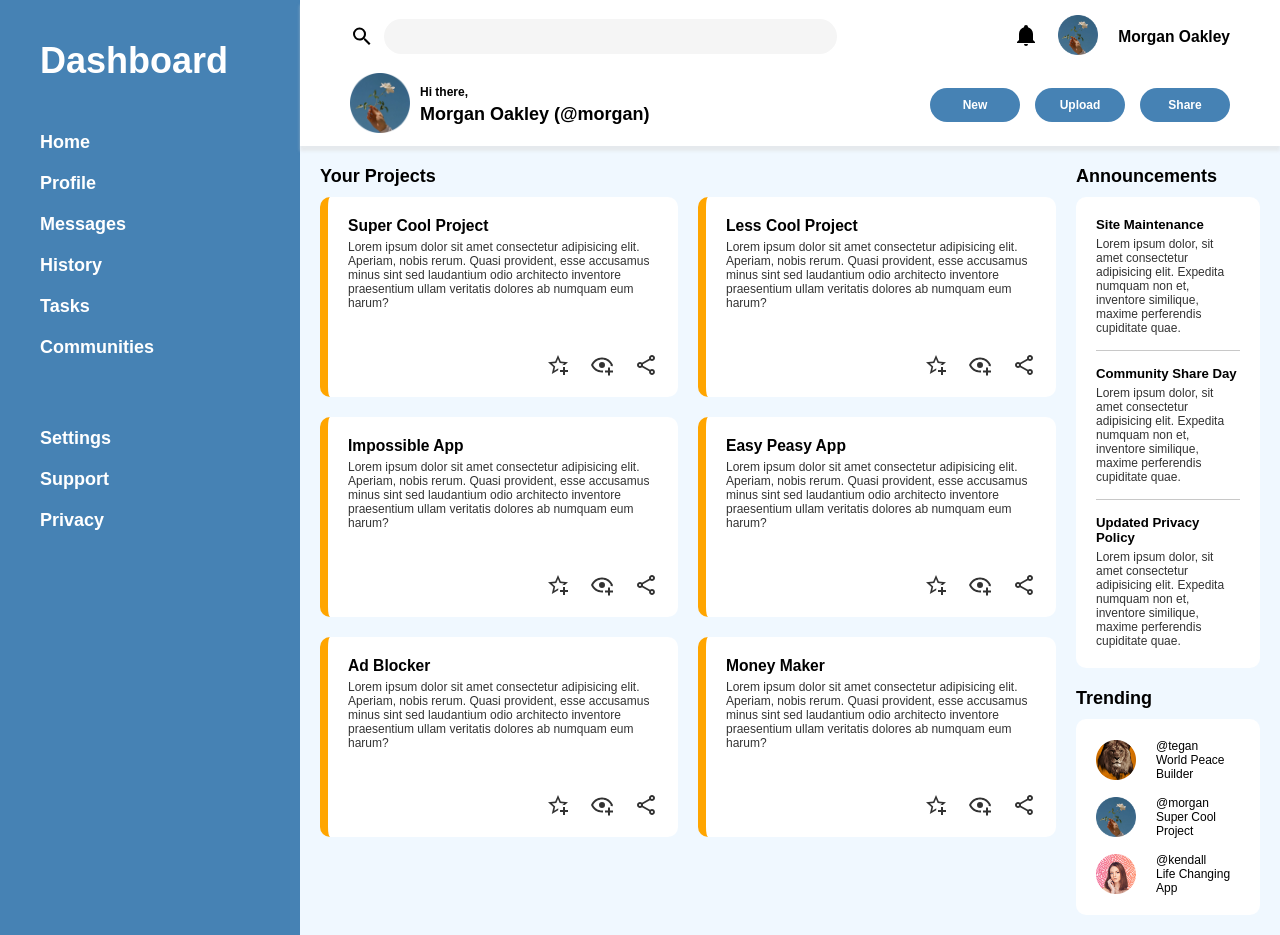
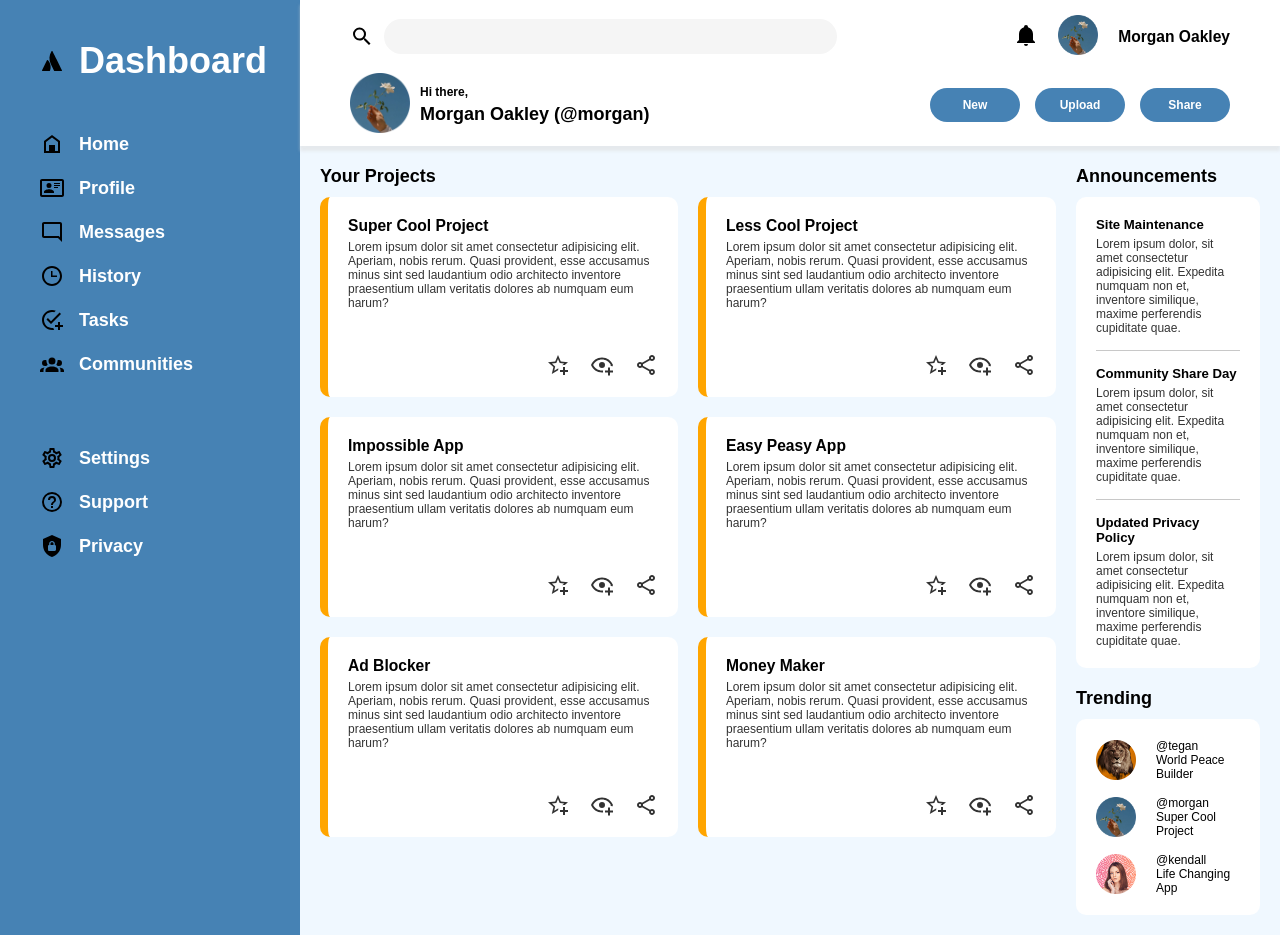
Before and after one commit to cheuyin/odin-admin-dashboard, a plain HTML site: page index.html in a window 1280 px wide. Drawn offline with Linux system fonts and the light colour scheme.

Commit message:
Add icons and logo to sidebar

```diff
--- a/css/styles.css
+++ b/css/styles.css
@@ -38,12 +38,23 @@ button {
   gap: 50px;
 }
 
+.sidebar .logo {
+  display: flex;
+  align-items: center;
+}
+
+.sidebar img {
+  margin-right: 15px;
+}
+
 .sidebar .logo p {
   font-size: 3rem;
 }
 
 .sidebar li {
   margin-bottom: 20px;
+  display: flex;
+  align-items: center;
 }
 
 .header {
--- a/index.html
+++ b/index.html
@@ -52,20 +52,48 @@
     </div>
     <div class="sidebar">
       <div class="logo">
+        <img src="./img/logo.svg" alt="logo">
         <p>Dashboard</p>
       </div>
       <ul class="main-nav">
-        <li>Home</li>
-        <li>Profile</li>
-        <li>Messages</li>
-        <li>History</li>
-        <li>Tasks</li>
-        <li>Communities</li>
+        <li>
+          <img src="./img/home-icon.svg" alt="home icon">
+          <p>Home</p>
+        </li>
+        <li>
+          <img src="./img/profile-icon.svg" alt="profile icon">
+          <p>Profile</p>
+        </li>
+        <li>
+          <img src="./img/message-icon.svg" alt="messages icon">
+          <p>Messages</p>
+        </li>
+        <li>
+          <img src="./img/history-icon.svg" alt="history icon">
+          <p>History</p>
+        </li>
+        <li>
+          <img src="./img/tasks-icon.svg" alt="tasks icon">
+          <p>Tasks</p>
+        </li>
+        <li>
+          <img src="./img/communities-icon.svg" alt="communities icon">
+          <p>Communities</p>
+        </li>
       </ul>
       <ul class="extra-nav">
-        <li>Settings</li>
-        <li>Support</li>
-        <li>Privacy</li>
+        <li>
+          <img src="./img/settings-icon.svg" alt="settings icon">
+          <p>Settings</p>
+        </li>
+        <li>
+          <img src="./img/support-icon.svg" alt="support icon">
+          <p>Support</p>
+        </li>
+        <li>
+          <img src="./img/privacy-icon.svg" alt="privacy icon">
+          <p>Privacy</p>
+        </li>
       </ul>
     </div>
     <div class="main">
```
Also changed, not shown: img/communities-icon.svg (added), img/history-icon.svg (added), img/home-icon.svg (added), img/message-icon.svg (added), img/privacy-icon.svg (added), img/profile-icon.svg (added), img/settings-icon.svg (added), img/support-icon.svg (added), img/tasks-icon.svg (added).
